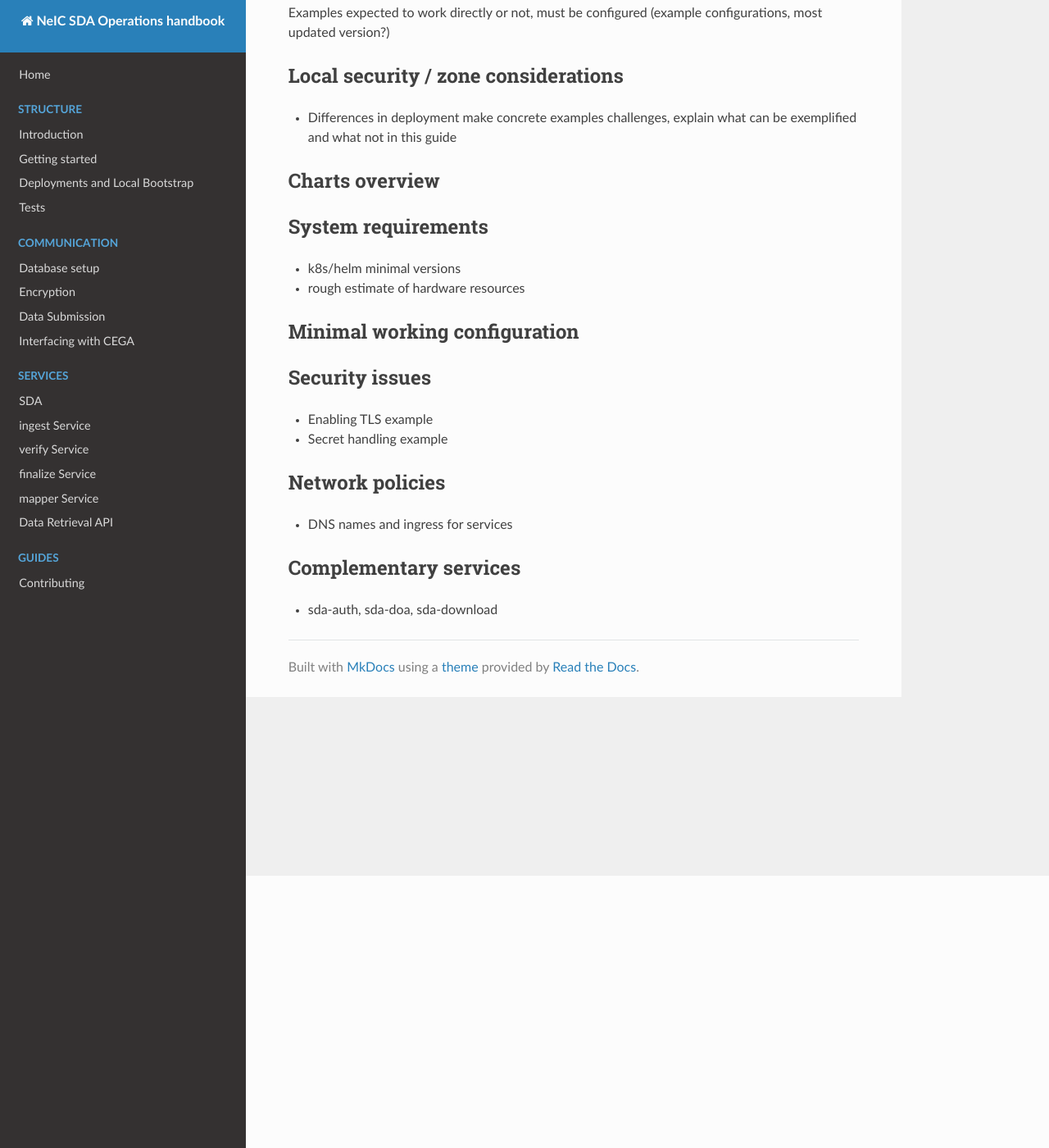
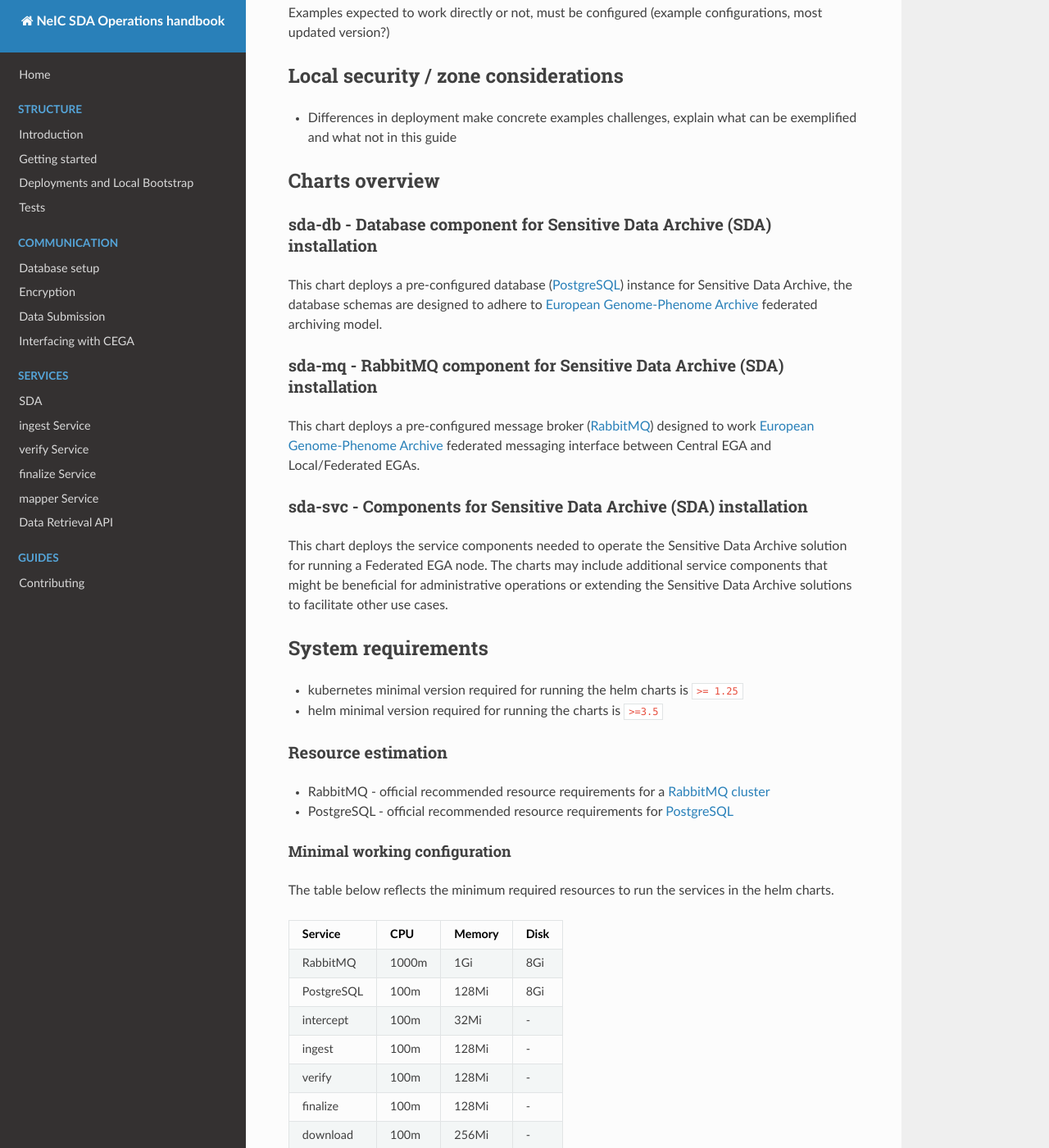
Before and after one commit to neicnordic/neic-sda, an MkDocs documentation site: the page built from docs/guides/deploy-k8s.md, in a window 1280 px wide and 1400 px high, scrolled down 332 px. Shown: the whole window at 82% size. Built offline with MkDocs 1.6.1, drawn with Linux system fonts in a browser that asks for light colours; nearby versions of some CDN libraries; some of the changed text lies outside the part shown.

Commit message:
charts description and requirements

```diff
--- a/docs/guides/deploy-k8s.md
+++ b/docs/guides/deploy-k8s.md
@@ -20,12 +20,47 @@ This guide explains how to deploy the Sensitive Data Archive (SDA) in kubernetes
 
 ## Charts overview
 
+### sda-db - Database component for Sensitive Data Archive (SDA) installation
+
+This chart deploys a pre-configured database ([PostgreSQL](https://www.postgresql.org/)) instance for Sensitive Data Archive, the database schemas are designed to adhere to [European Genome-Phenome Archive](https://ega-archive.org/) federated archiving model.
+
+### sda-mq - RabbitMQ component for Sensitive Data Archive (SDA) installation
+
+This chart deploys a pre-configured message broker ([RabbitMQ](https://www.rabbitmq.com/)) designed to work [European Genome-Phenome Archive](https://ega-archive.org/) federated messaging interface between Central EGA and Local/Federated EGAs.
+
+### sda-svc - Components for Sensitive Data Archive (SDA) installation
+
+This chart deploys the service components needed to operate the Sensitive Data Archive solution for running a Federated EGA node.
+The charts may include additional service components that might be beneficial for administrative operations or extending the Sensitive Data Archive solutions to facilitate other use cases.
+
 ## System requirements
 
- - k8s/helm minimal versions
- - rough estimate of hardware resources
+ - kubernetes minimal version required for running the helm charts is `>= 1.25`
+ - helm minimal version required for running the charts is `>=3.5`
 
-## Minimal working configuration
+### Resource estimation
+
+- RabbitMQ - official recommended resource requirements for a [RabbitMQ cluster](https://www.rabbitmq.com/kubernetes/operator/using-operator.html#resource-reqs)
+- PostgreSQL - official recommended resource requirements for [PostgreSQL](https://www.postgresql.org/docs/current/install-requirements.html)
+
+#### Minimal working configuration
+
+The table below reflects the minimum required resources to run the services in the helm charts.
+
+| Service    | CPU   | Memory | Disk |
+|------------|-------|--------|------|
+| RabbitMQ   | 1000m | 1Gi    | 8Gi  |
+| PostgreSQL | 100m  | 128Mi  | 8Gi  |
+| intercept  | 100m  | 32Mi   | -    |
+| ingest     | 100m  | 128Mi  | -    |
+| verify     | 100m  | 128Mi  | -    |
+| finalize   | 100m  | 128Mi  | -    |
+| download   | 100m  | 256Mi  | -    |
+| backup     | 100m  | 128Mi  | -    |
+| auth       | 100m  | 128Mi  | -    |
+| s3inbox    | 100m  | 128Mi  | -    |
+| sftpinbox  | 100m  | 128Mi  | -    |
+| doa        | 100m  | 128Mi  | -    |
 
 ## Security issues
 
```
Also changed, not shown: docs/dictionary/wordlist.txt (+5 -5 lines).
